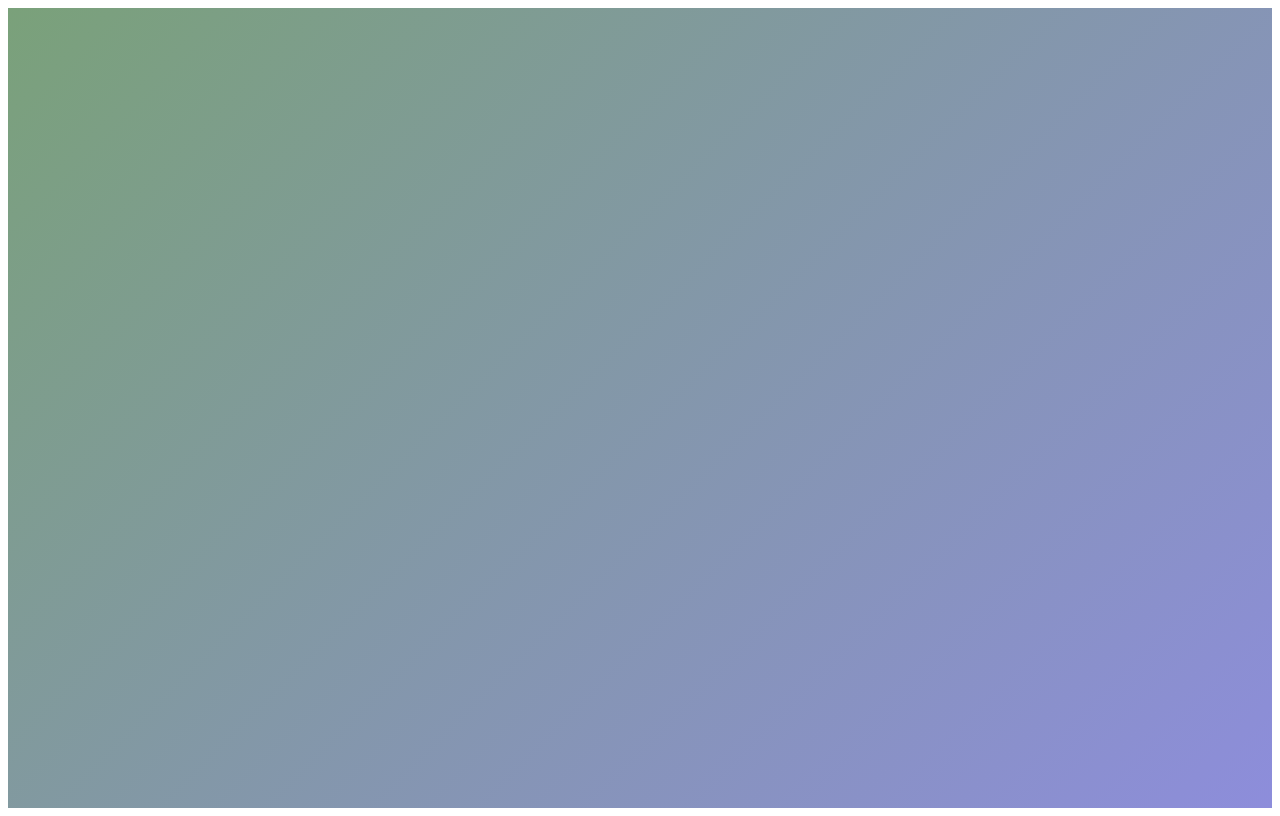
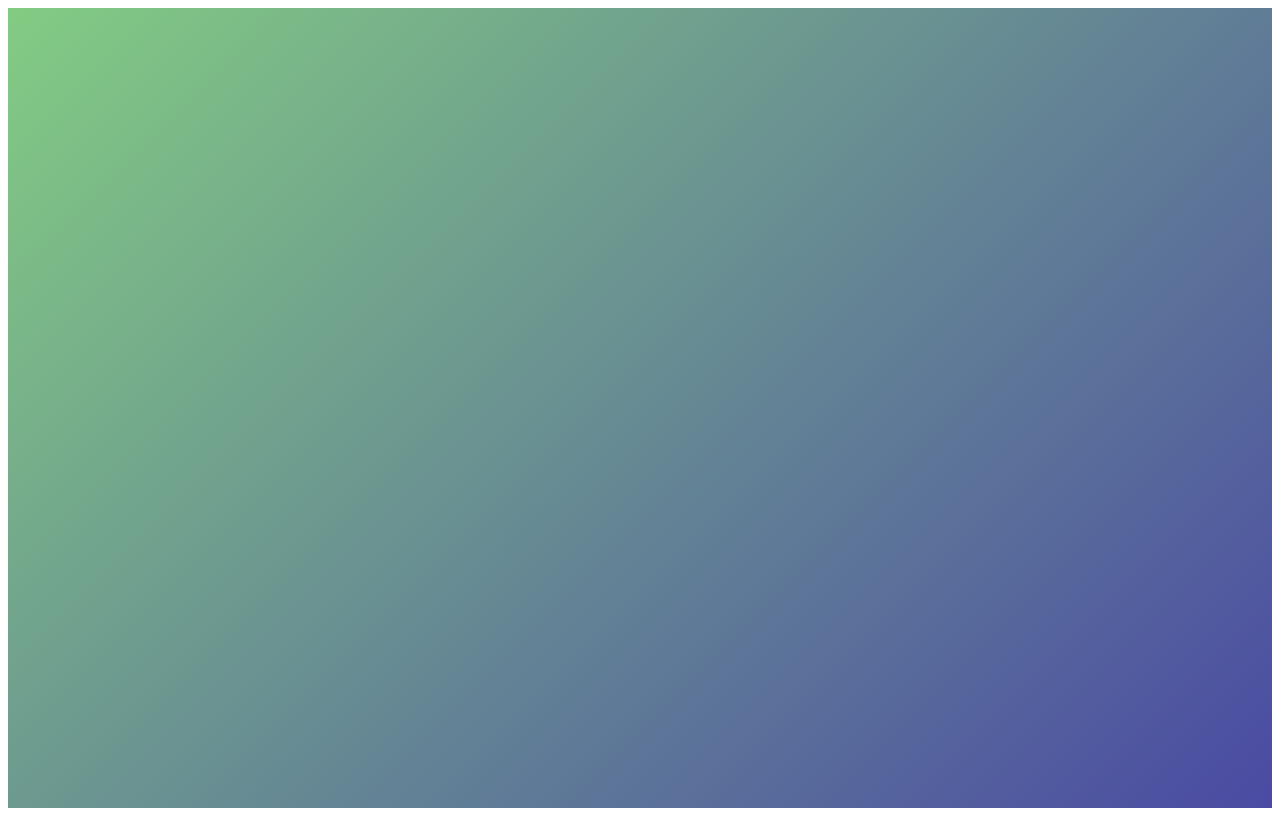
Before and after one commit to marshaweru/profile-card, a plain HTML site: page index.html in a window 1280 px wide. Drawn offline with Linux system fonts and the light colour scheme.

Commit message:
Change background color

```diff
--- a/css/style.css
+++ b/css/style.css
@@ -8,7 +8,7 @@
 /*styling for container*/
 .container{
     min-height: 100vh;
-    background: linear-gradient(135deg, rgb(122, 161, 122), rgb(141, 141, 219));
+    background: linear-gradient(135deg, rgb(131, 204, 131), rgb(74, 74, 163));
     width: 100%;
     padding: 10px;
 }
```
